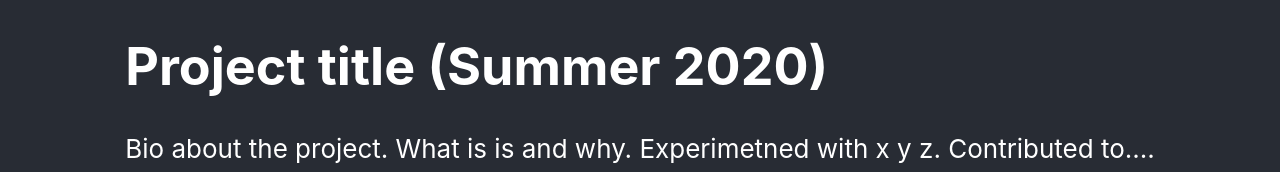
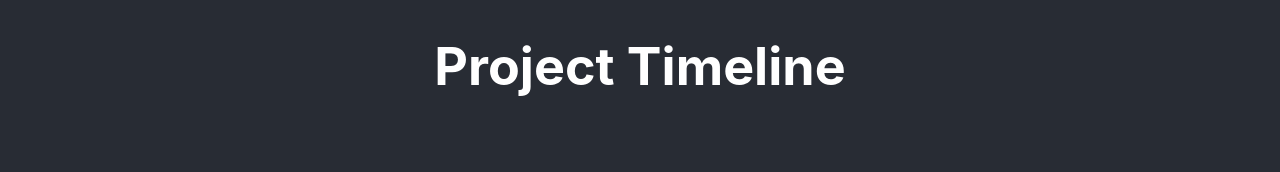
Before and after one commit to Giles-Billenness/Giles-Billenness.github.io, a React (Create React App) app: page / in a window 1280 px wide. Shown: the top 172 px of the page. Built offline with nearby package versions, Linux system fonts and the light colour scheme.

Commit message:
Setup title to be dynamic

```diff
--- a/src/App.tsx
+++ b/src/App.tsx
@@ -6,7 +6,7 @@ function App() {
     return (
         <div className={styles.App}>
             <header className={styles['App-header']}>
-                <Title></Title>
+                <Title TitleText='Project Timeline '></Title>
                 <div className={styles['App-grid']}>
                     <ProjectCard projectTitle="Project title (Summer 2020)" projectBio="Bio about the project. What is is and why. Experimetned with x y z. Contributed to...." projectImg="https://wixplosives.github.io/codux-assets-storage/add-panel/image-placeholder.jpg" links="This will contain links to the project" toolsLangs="This will contain images and names of langauges and tools used">
                     </ProjectCard>
@@ -18,4 +18,6 @@ function App() {
     );
 }
 
+// add link to icons8 for credit https://icons8.com/license
+
 export default App;
--- a/src/_codux/boards/title/title.board.tsx
+++ b/src/_codux/boards/title/title.board.tsx
@@ -3,7 +3,7 @@ import { Title } from '../../../components/title/title';
 
 export default createBoard({
     name: 'Title',
-    Board: () => <Title />,
+    Board: () => <Title TitleText="Project Timeline" />,
     environmentProps: {
         canvasWidth: 412,
         canvasHeight: 1045,
--- a/src/components/title/title.tsx
+++ b/src/components/title/title.tsx
@@ -4,12 +4,17 @@ import classNames from 'classnames';
 export interface TitleProps {
     className?: string;
     children?: React.ReactNode;
+    TitleText: string;
 }
 
 /**
  * This component was generated using Codux's built-in Default new component template.
  * For details on on how to create custom new component templates, see https://help.codux.com/kb/en/article/configuration-for-titles-and-templates
  */
-export const Title = ({className }: TitleProps) => {
-    return <div className={classNames(styles.root, className)}></div>;
+export const Title = ({ className, TitleText }: TitleProps) => {
+    return (
+        <div className={classNames(styles.root, className)}>
+            <h1>{TitleText}</h1>
+        </div>
+    );
 };
```
